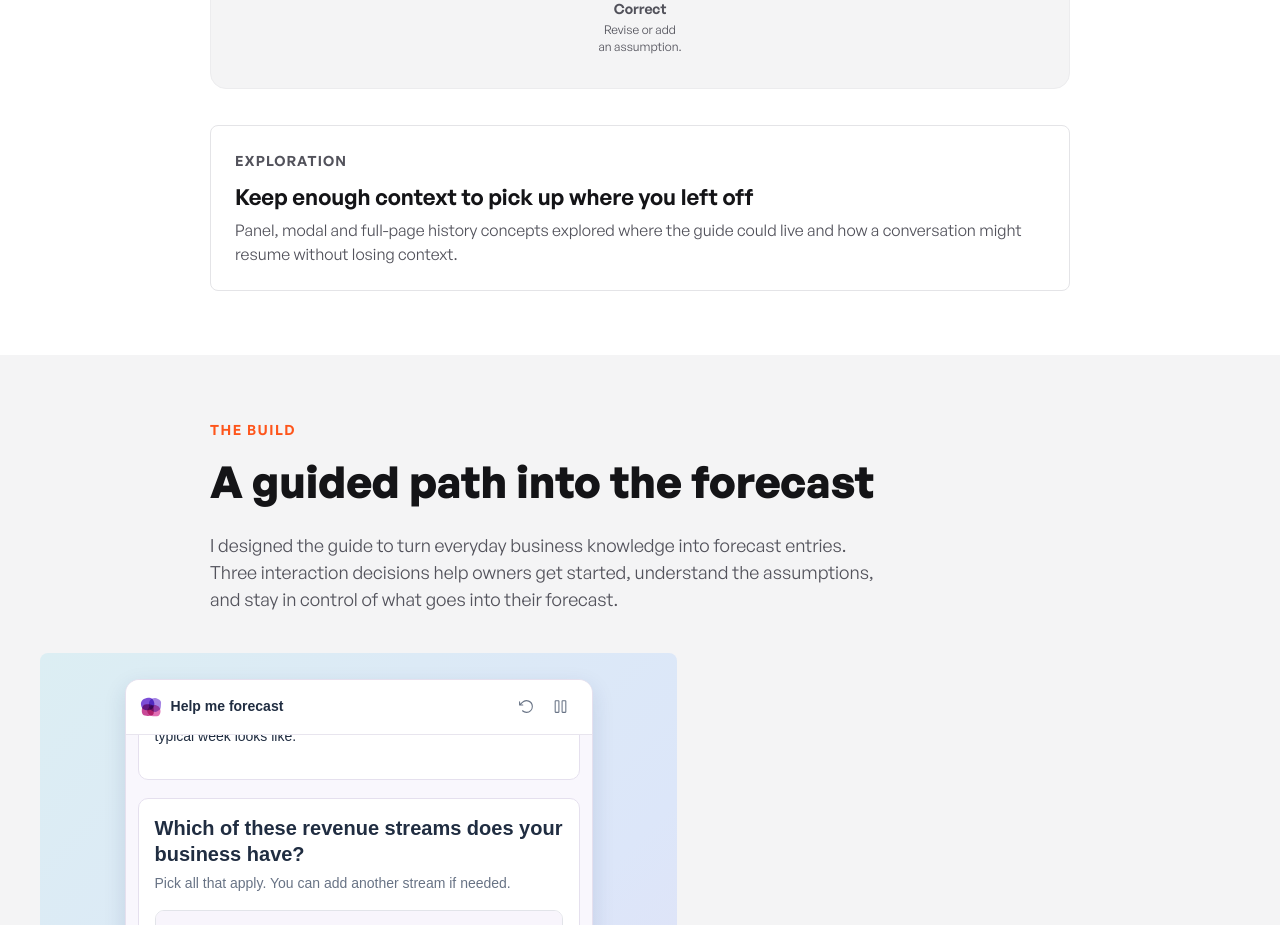
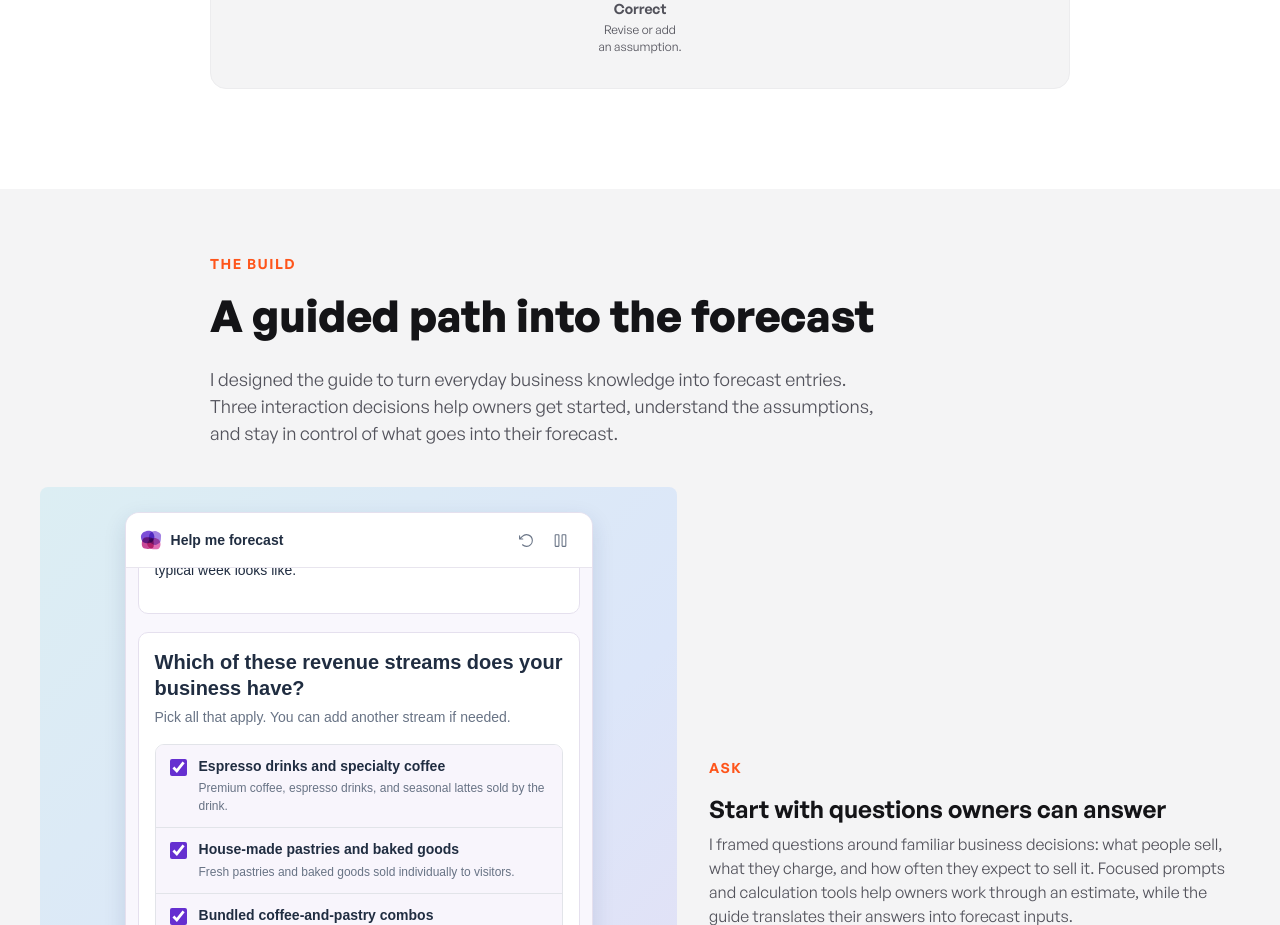
Before and after one commit to jclark-pas/portfolio, a Next.js app: page /work/help-me-forecast in a window 1280 px wide. Shown: the part 3280-4205 px from the top of the page. Built offline with nearby package versions, Linux system fonts and the light colour scheme; a web font is replaced by a local one.

Commit message:
Remove exploration card from forecast case study

```diff
--- a/src/app/work/help-me-forecast/page.tsx
+++ b/src/app/work/help-me-forecast/page.tsx
@@ -87,7 +87,6 @@ export default function HelpMeForecastPage() {
             <p>Keeping the owner involved was essential: they would be responsible for executing the plan. The experience needed to help them learn as they went, understand the assumptions behind their numbers, and speak with authority about their business to loan officers and investors.</p>
           </div>
           <ForecastWorkflow />
-          <aside className={styles.card} aria-labelledby="exploration"><p className={styles.label}>Exploration</p><h3 id="exploration">Keep enough context to pick up where you left off</h3><p>Panel, modal and full-page history concepts explored where the guide could live and how a conversation might resume without losing context.</p></aside>
         </div>
       </section>
       <section className={`${layout.section} ${beats.cardBand}`} aria-labelledby="examples">
```
Also changed, not shown: 1 other file (tests, documents, lock files or other folders).
